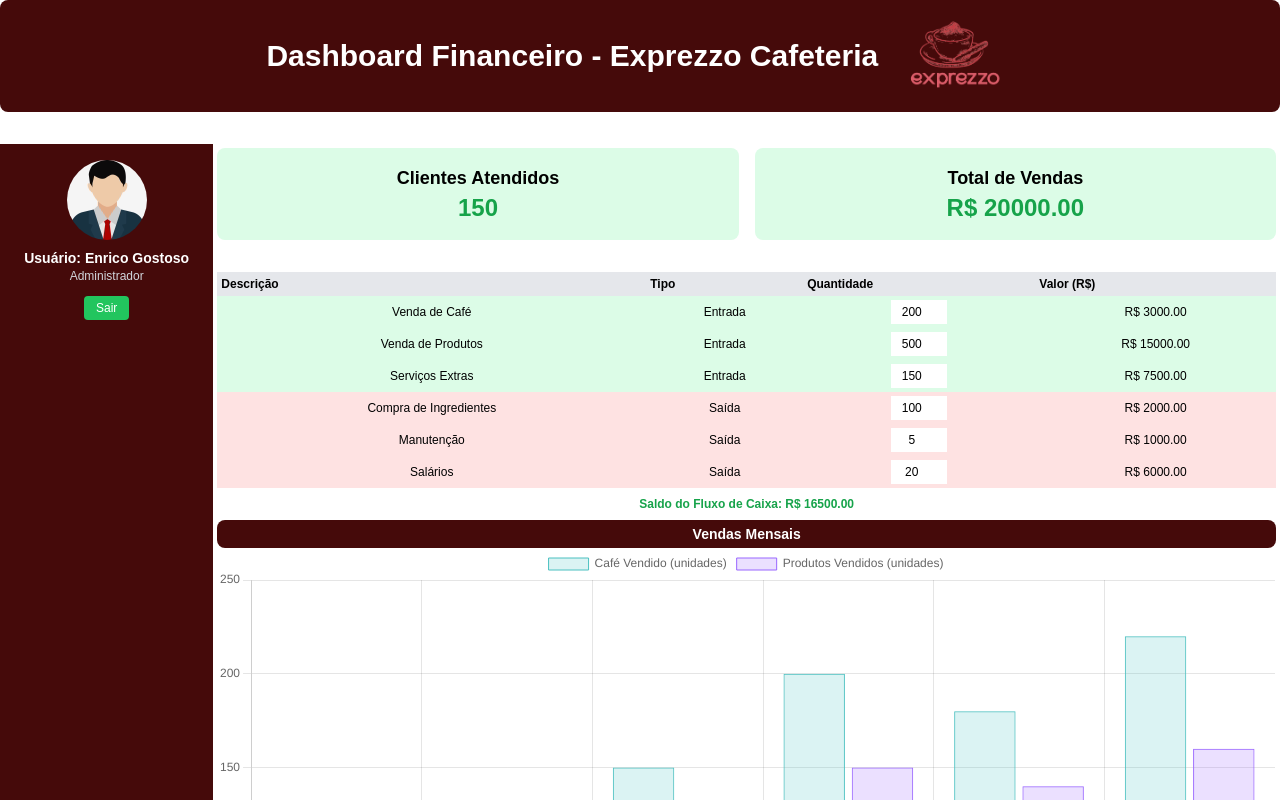
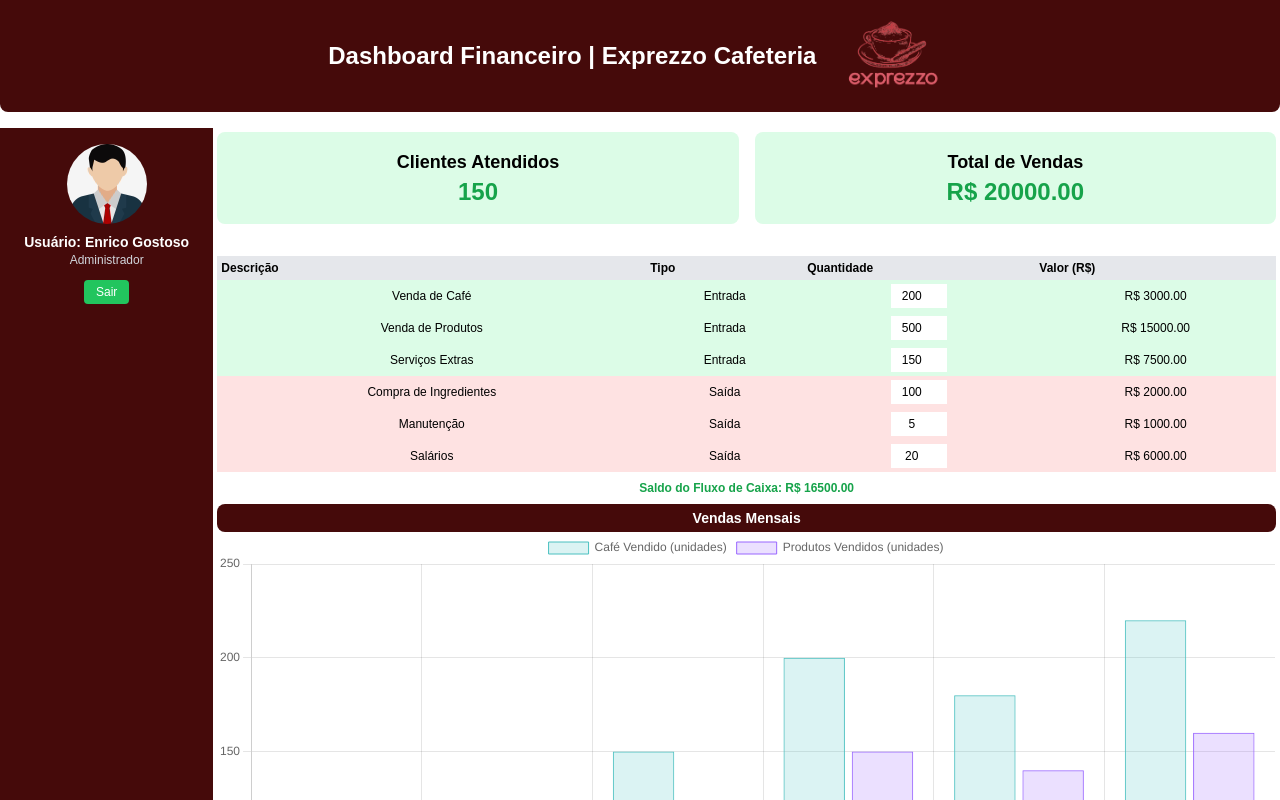
Before and after one commit to Dev-Evolutions/Dashboard, a Vue app in the folder meu-projeto/: page /dashboard in a window 1280 px wide. Built offline with nearby package versions, Linux system fonts and the light colour scheme; sample sign-in values are in the browser's storage.

Commit message:
Tamanho da fonte alterado em telas maiores

```diff
--- a/meu-projeto/src/Components/FinancialDashboard.vue
+++ b/meu-projeto/src/Components/FinancialDashboard.vue
@@ -1,7 +1,7 @@
 <template>
   <div class="flex flex-col h-screen overflow-hidden">
-    <header class="bg-red-950 text-white py-4 rounded-lg flex justify-center items-center mb-8">
-        <h1 class="text-3xl font-bold">Dashboard Financeiro - Exprezzo Cafeteria</h1>
+    <header class="bg-red-950 text-white py-4 rounded-b-lg flex justify-center items-center mb-4">
+        <h1 class="text-xl md:text-2xl font-bold ">Dashboard Financeiro | Exprezzo Cafeteria</h1>
         <img src="@/assets/logo_cafe_com_escrita_exprezzo.png" alt="Logo da Exprezzo Cafeteria" class="w-30 h-20 ml-4" />
       </header>
 
```
